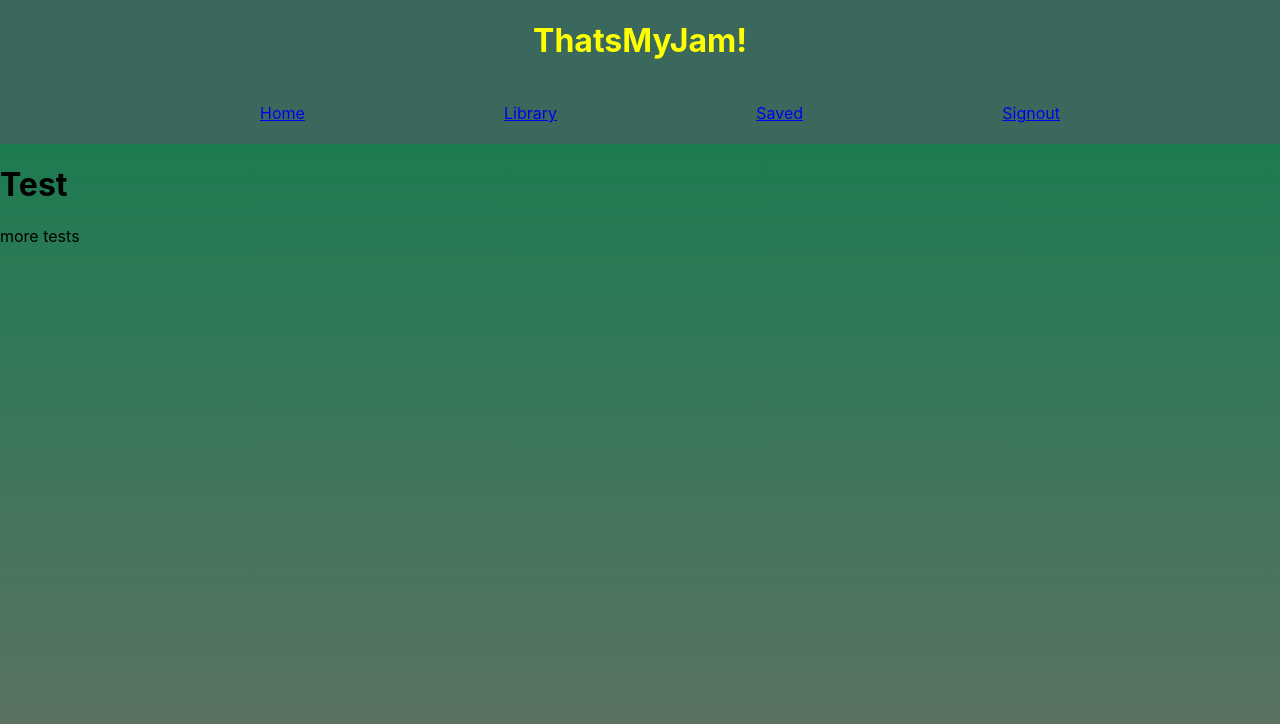
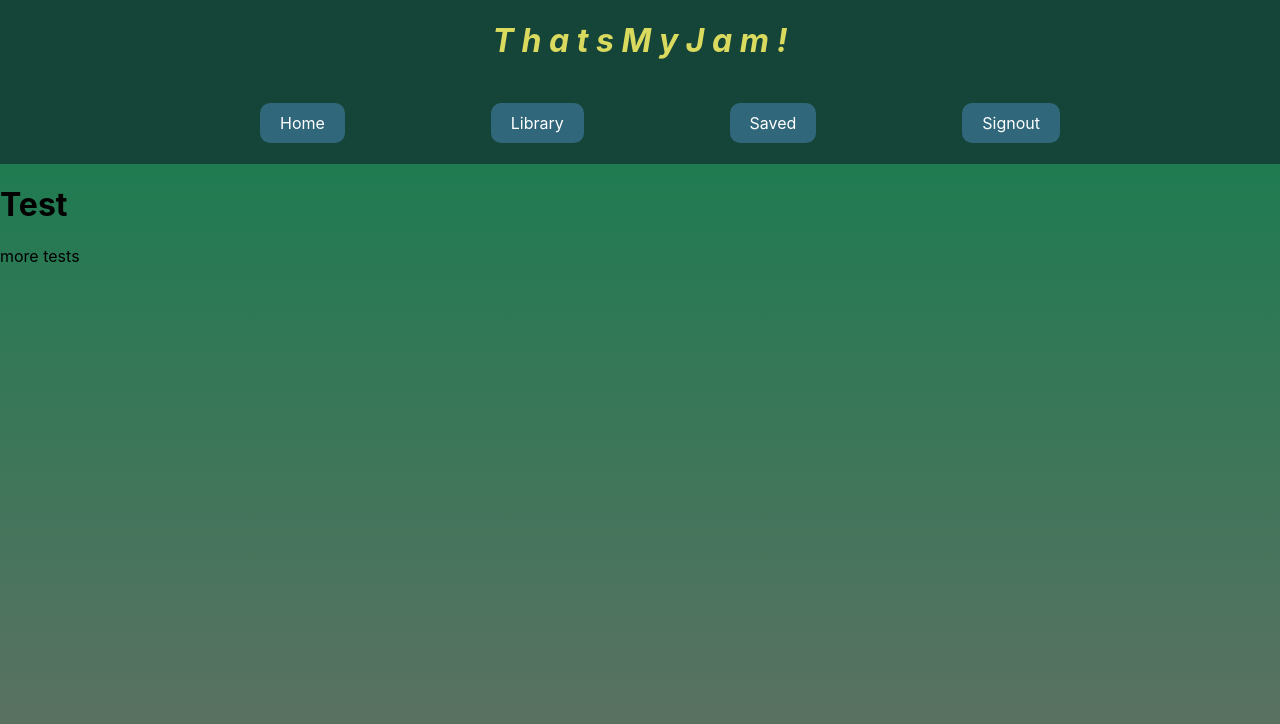
Before and after one commit to odingol/thatsmysong, a React (Create React App) app in the folder client/: page / in a window 1280 px wide. Shown: the top 724 px of the page. Built offline with nearby package versions, Linux system fonts and the light colour scheme.

Commit message:
styled nav buttons

```diff
--- a/client/src/components/navbar.js
+++ b/client/src/components/navbar.js
@@ -1,17 +1,36 @@
 import React from "react";
 import { Link } from "react-router-dom";
+import "../styles/Navbar.css";
 
 export default function Navbar() {
   return (
     <div>
       <div className="navbar">
-        <h1>ThatsMyJam!</h1>
+        <h1>
+          <i>T h a t s M y J a m !</i>
+        </h1>
         <div>
           <ul className="nav-links">
-            <li><Link to="/">Home</Link></li>
-            <li><Link to="/library">Library</Link></li>
-            <li><Link to="Saved">Saved</Link></li>
-            <li><Link to="Signout">Signout</Link></li>
+            <div className="button-border">
+              <li className= "list-text">
+                <Link to="/" style={{textDecoration: "none", color: "white"}}>Home</Link>
+              </li>
+            </div>
+            <div className="button-border">
+              <li>
+                <Link to="/library" style={{textDecoration: "none", color: "white"}}>Library</Link>
+              </li>
+            </div>
+            <div className="button-border">
+              <li>
+                <Link to="Saved" style={{textDecoration: "none", color: "white"}}>Saved</Link>
+              </li>
+            </div>
+            <div className="button-border">
+              <li>
+                <Link to="Signout" style={{textDecoration: "none", color: "white"}}>Signout</Link>
+              </li>
+            </div>
           </ul>
         </div>
       </div>
--- a/client/src/pages/home.js
+++ b/client/src/pages/home.js
@@ -1,5 +1,4 @@
 import React from "react";
-import "../styles/Navbar.css";
 
 
 export default function Home() {
--- a/client/src/pages/signup.js
+++ b/client/src/pages/signup.js
@@ -4,7 +4,11 @@ import React from 'react';
 export default function Signup() {
     return (
         <div>
+            <div>
+                <div>
 
+                </div>
+            </div>
         </div>
     )
 }
--- a/client/src/styles/Navbar.css
+++ b/client/src/styles/Navbar.css
@@ -11,8 +11,8 @@ body {
 
 .navbar {
     width: 100%;
-    background-color: rgb(58, 104, 92);
-    color: yellow;
+    background-color: rgb(21, 68, 56);
+    color: rgb(218, 218, 95);
     display: flex;
     flex-direction: column;
     position: relative;
@@ -32,3 +32,9 @@ body {
     position: relative;
     list-style: none;
 }
+
+.button-border {
+    padding: 10px 20px 10px 20px;
+    background-color: rgba(77, 138, 187, 0.507);
+    border-radius: 10px;
+}
```
